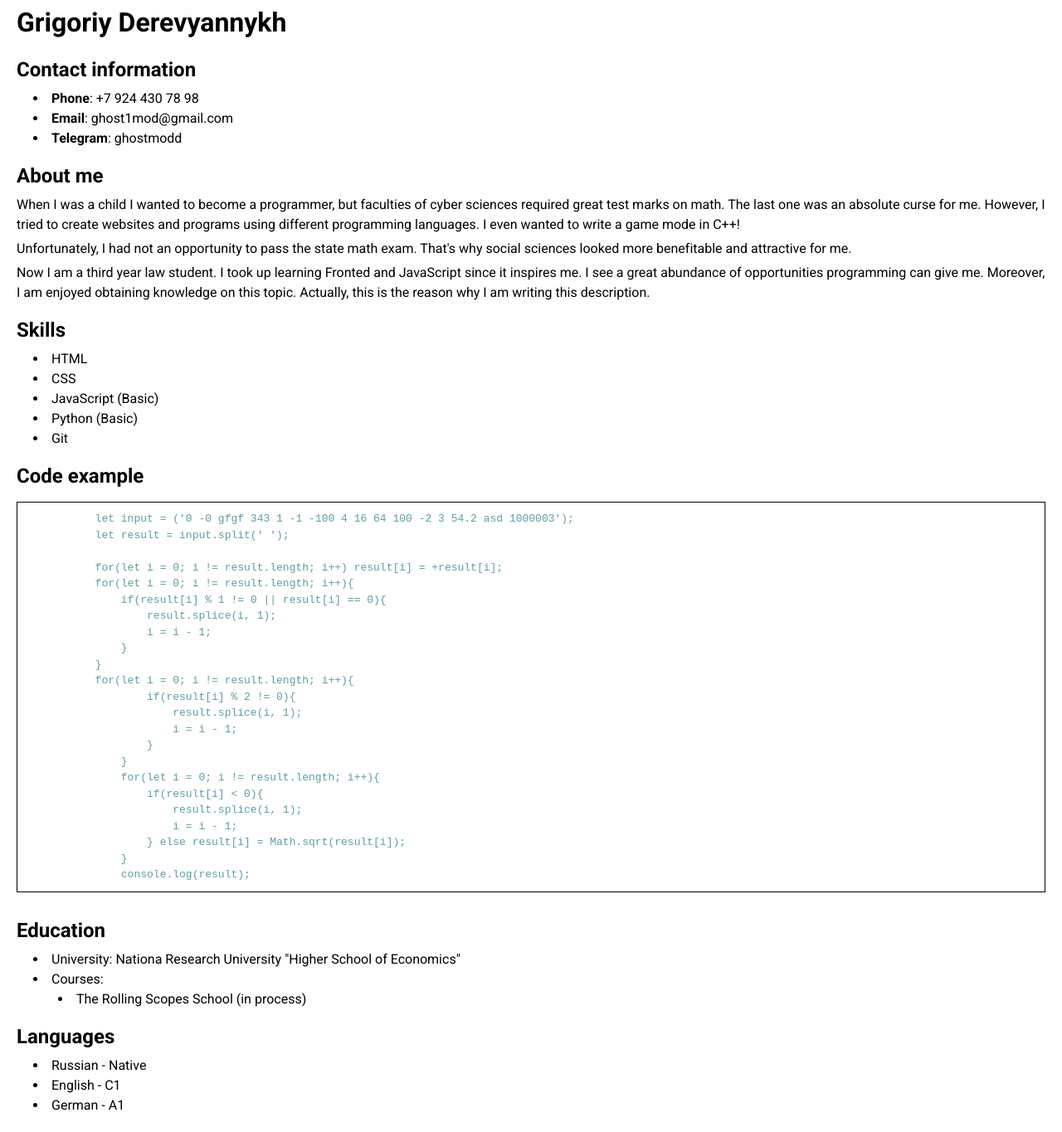
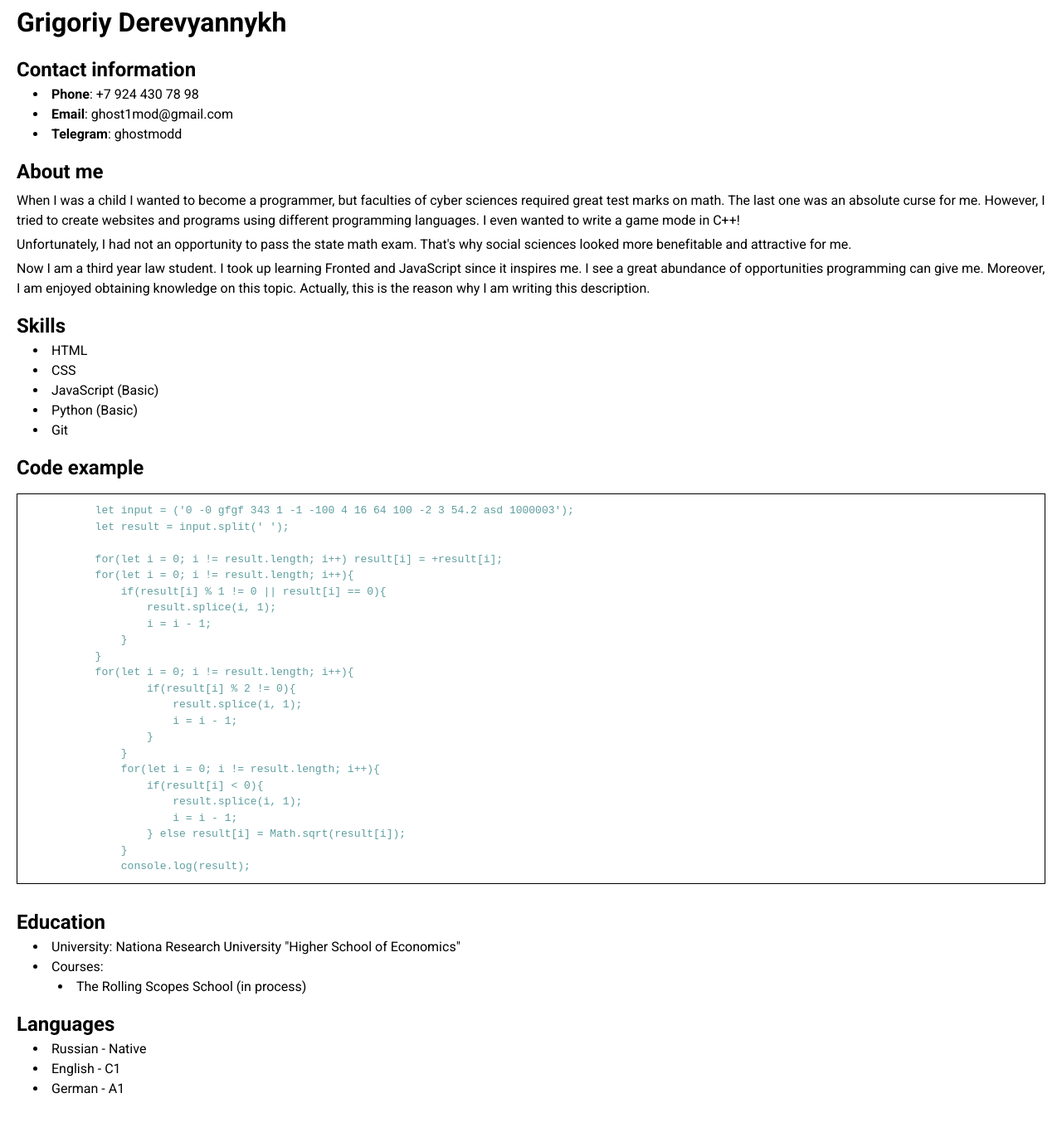
Before and after one commit to ghostmodd/rsschool-cv, a plain HTML site: page index.html in a window 1280 px wide. Shown: the part 17-1382 px from the top of the page at 83% size. Drawn offline with Linux system fonts and the light colour scheme.

Commit message:
fix: solved problem with list-childern-of-div problem

```diff
--- a/css/style.css
+++ b/css/style.css
@@ -20,9 +20,13 @@ p {
     font-weight: 700;
 }
 
-.list {
+.list h2 + li{
     padding-top: 5px;
-    padding-left: 20px;
+    margin-left: 20px;
+}
+
+.list{
+    margin-left: 20px;
 }
 
 .JS-code {
--- a/index.html
+++ b/index.html
@@ -17,11 +17,9 @@
         <h1>Grigoriy Derevyannykh</h1>
         <section class="contact-inform">
             <h2>Contact information</h2>
-            <div class="list">
-                <li><span class="bold">Phone</span>: +7 924 430 78 98</li>
-                <li><span class="bold">Email</span>: ghost1mod@gmail.com</li>
-                <li><span class="bold">Telegram</span>: ghostmodd</li>
-            </div>
+            <li class="list"><span class="bold">Phone</span>: +7 924 430 78 98</li>
+            <li class="list"><span class="bold">Email</span>: ghost1mod@gmail.com</li>
+            <li class="list"><span class="bold">Telegram</span>: ghostmodd</li>
         </section>
 
         <section class="about-me">
@@ -38,13 +36,11 @@
 
         <section class="skills">
             <h2>Skills</h2>
-            <div class="list">
-                <li>HTML</li>
-                <li>CSS</li>
-                <li>JavaScript (Basic)</li>
-                <li>Python (Basic)</li>
-                <li>Git</li>
-            </div>
+            <li class="list">HTML</li>
+            <li class="list">CSS</li>
+            <li class="list">JavaScript (Basic)</li>
+            <li class="list">Python (Basic)</li>
+            <li class="list">Git</li>
         </section>
 
         <section class="code-example">
@@ -77,20 +73,16 @@
 
         <section class="education">
             <h2>Education</h2>
-            <div class="list">
-                <li>University: Nationa Research University "Higher School of Economics"</li>
-                <li>Courses:</li>
-                <li class="space">The Rolling Scopes School (in process)</li>
-            </div>
+            <li class="list">University: Nationa Research University "Higher School of Economics"</li>
+            <li class="list">Courses:</li>
+            <li class="space list">The Rolling Scopes School (in process)</li>
         </section>
 
         <section class="Languages">
             <h2>Languages</h2>
-            <div class="list">
-                <li>Russian - Native</li>
-                <li>English - C1</li>
-                <li>German - A1</li>
-            </div>
+            <li class="list">Russian - Native</li>
+            <li class="list">English - C1</li>
+            <li class="list">German - A1</li>
         </section>
     </div>
 </body>
```
